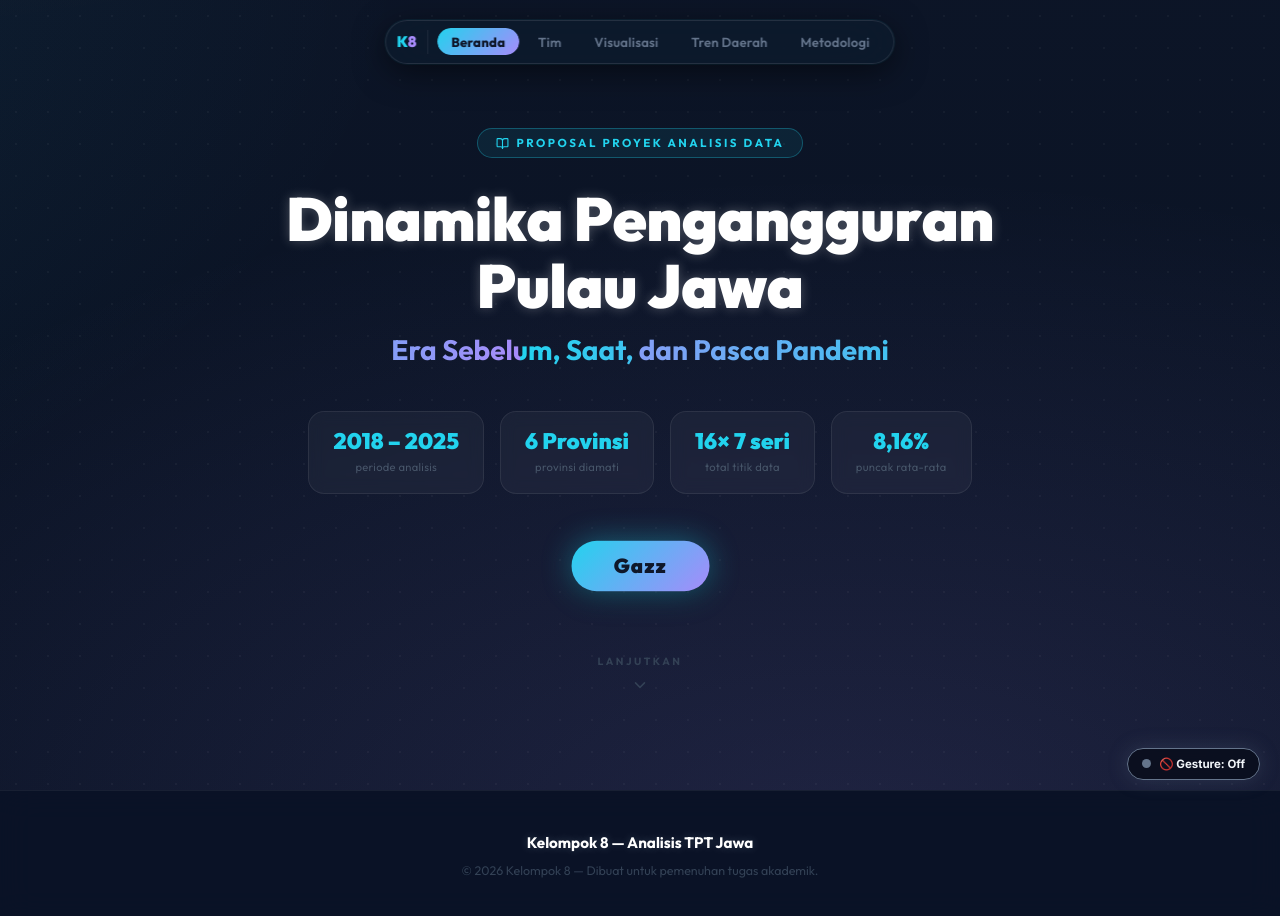
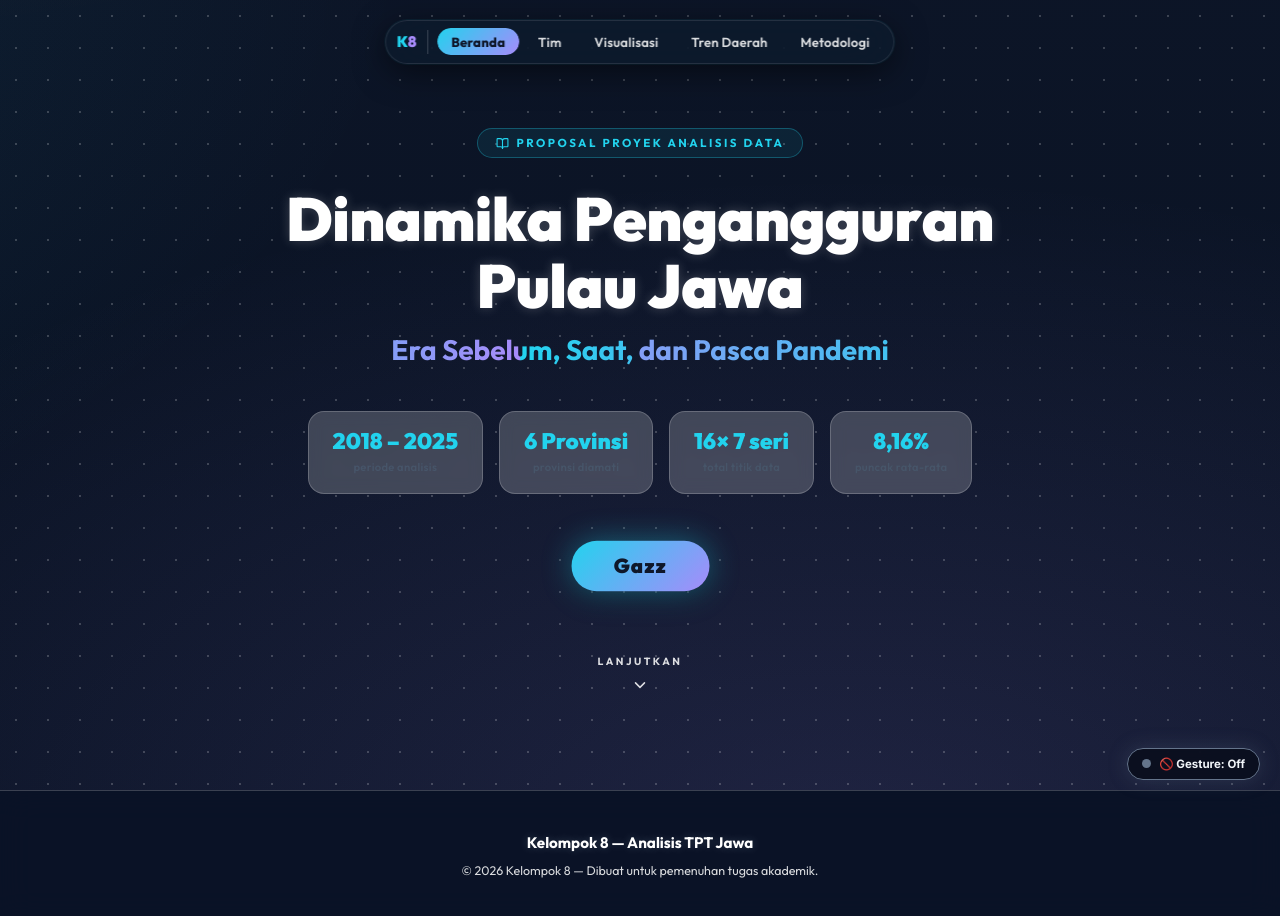
Before and after one commit to PDUUR/statistika-proposal_projek-k8, a React (Vite) app: page / in a window 1280 px wide. Shown: the top 916 px of the page. Built offline with nearby package versions, Linux system fonts and the light colour scheme.

Commit message:
style: enhance text visibility and font weight for dark theme alignment

```diff
--- a/src/App.jsx
+++ b/src/App.jsx
@@ -164,7 +164,7 @@ const childVariants = {
 /* ── Card hover ── */
 const cardHover = (color) => ({
   scale: 1.02,
-  boxShadow: `0 16px 48px rgba(0,0,0,0.6), 0 0 32px ${color}40`,
+  boxShadow: `0 16px 48px rgba(255,255,255,0.2), 0 0 32px ${color}40`,
   borderColor: `${color}44`,
   transition: { duration: 0.2, ease: EASE_QUARTIC },
 });
@@ -230,7 +230,7 @@ const CustomTooltip = ({ active, payload, label }) => {
       background: 'rgba(13,27,46,0.92)',
       border: '0.5px solid rgba(34,211,238,0.25)',
       borderRadius: 16, padding: '14px 18px',
-      boxShadow: '0 12px 40px rgba(0,0,0,0.6), 0 0 20px rgba(34,211,238,0.1)',
+      boxShadow: '0 12px 40px rgba(255,255,255,0.2), 0 0 20px rgba(34,211,238,0.1)',
       backdropFilter: 'blur(20px)', WebkitBackdropFilter: 'blur(20px)',
       minWidth: 210,
     }}>
@@ -240,7 +240,7 @@ const CustomTooltip = ({ active, payload, label }) => {
       {payload.map((entry) => (
         <div key={entry.name} style={{ display: 'flex', alignItems: 'center', gap: 8, marginBottom: 5 }}>
           <span style={{ width: 8, height: 8, borderRadius: '50%', background: entry.color, flexShrink: 0, boxShadow: `0 0 6px ${entry.color}` }} />
-          <span style={{ color: '#94A3B8', fontSize: 12, flex: 1 }}>{entry.name}</span>
+          <span style={{ color: 'rgba(255,255,255,0.85)', fontSize: 12, flex: 1 }}>{entry.name}</span>
           <span style={{ color: '#FFFFFF', fontWeight: 700, fontSize: 13, textShadow: '0 0 10px rgba(255,255,255,0.2)' }}>
             {Number(entry.value).toFixed(2).replace('.', ',')}%
           </span>
@@ -284,12 +284,12 @@ const ProvinceCard = ({ p, index }) => {
       </motion.div>
 
       <motion.div variants={childVariants} custom={1} style={{ display: 'flex', gap: '.65rem' }}>
-        <div style={{ flex: 1, background: 'rgba(255,255,255,0.04)', borderRadius: 12, padding: '.55rem .7rem', textAlign: 'center', border: '0.5px solid rgba(255,255,255,0.06)' }}>
-          <div style={{ fontSize: 9, color: '#475569', fontWeight: 700, textTransform: 'uppercase', letterSpacing: 1.2 }}>puncak</div>
+        <div style={{ flex: 1, background: 'rgba(255,255,255,0.2)', borderRadius: 12, padding: '.55rem .7rem', textAlign: 'center', border: '0.5px solid rgba(255,255,255,0.2)' }}>
+          <div style={{ fontSize: 9, color: 'rgba(255,255,255,0.85)', fontWeight: 700, textTransform: 'uppercase', letterSpacing: 1.2 }}>puncak</div>
           <div style={{ fontSize: 17, fontWeight: 900, color: '#F87171', fontFamily: 'Outfit,sans-serif' }}>{String(peak).replace('.', ',')}%</div>
         </div>
-        <div style={{ flex: 1, background: 'rgba(255,255,255,0.04)', borderRadius: 12, padding: '.55rem .7rem', textAlign: 'center', border: '0.5px solid rgba(255,255,255,0.06)' }}>
-          <div style={{ fontSize: 9, color: '#475569', fontWeight: 700, textTransform: 'uppercase', letterSpacing: 1.2 }}>th 2025</div>
+        <div style={{ flex: 1, background: 'rgba(255,255,255,0.2)', borderRadius: 12, padding: '.55rem .7rem', textAlign: 'center', border: '0.5px solid rgba(255,255,255,0.2)' }}>
+          <div style={{ fontSize: 9, color: 'rgba(255,255,255,0.85)', fontWeight: 700, textTransform: 'uppercase', letterSpacing: 1.2 }}>th 2025</div>
           <div style={{ fontSize: 17, fontWeight: 900, color: p.color, fontFamily: 'Outfit,sans-serif' }}>{String(latest).replace('.', ',')}%</div>
         </div>
       </motion.div>
@@ -303,8 +303,8 @@ const ProvinceCard = ({ p, index }) => {
                 <stop offset="95%" stopColor={p.color} stopOpacity={0}    />
               </linearGradient>
             </defs>
-            <CartesianGrid strokeDasharray="3 3" stroke="rgba(255,255,255,0.3)" vertical={true} horizontal={true} />
-            <XAxis dataKey="label" fontSize={8} interval={3} tick={{ fill: '#475569' }} axisLine={false} tickLine={false} />
+            <CartesianGrid strokeDasharray="3 3" stroke="rgba(255,255,255,0.2)" vertical={true} horizontal={true} />
+            <XAxis dataKey="label" fontSize={8} interval={3} tick={{ fill: 'rgba(255,255,255,0.85)' }} axisLine={false} tickLine={false} />
             <YAxis domain={[0, 13]} hide />
             <Tooltip content={<CustomTooltip />} />
             <Area type="monotone" dataKey={p.name} stroke={p.color} fill={`url(#sparkGrad-${p.name.replace(/\s/g, '')})`} strokeWidth={2.5}
@@ -434,7 +434,7 @@ const App = () => {
             )}
             <span style={{
               position: 'relative', zIndex: 1,
-              color: activeNav === n.id ? '#0F172A' : '#64748B',
+              color: activeNav === n.id ? '#0F172A' : 'rgba(255,255,255,0.85)',
               fontWeight: activeNav === n.id ? 800 : 600,
               transition: 'color 0.2s', fontSize: '.82rem', fontFamily: 'Outfit, sans-serif',
             }}>
@@ -479,7 +479,7 @@ const App = () => {
               {/* Dot grid */}
               <div style={{
                 position: 'absolute', inset: 0, zIndex: 1,
-                backgroundImage: 'radial-gradient(circle, rgba(255,255,255,0.04) 1px, transparent 1px)',
+                backgroundImage: 'radial-gradient(circle, rgba(255,255,255,0.2) 1px, transparent 1px)',
                 backgroundSize: '32px 32px', pointerEvents: 'none',
               }} />
 
@@ -519,7 +519,7 @@ const App = () => {
                       fontSize: 'clamp(2.1rem, 6vw, 3.8rem)',
                       fontWeight: 900, lineHeight: 1.1,
                       letterSpacing: '-0.5px',
-                      color: '#FFFFFF', textShadow: '0 0 12px rgba(255,255,255,0.25)',
+                      color: '#FFFFFF', textShadow: '0 0 12px rgba(255,255,255,0.2)',
                       marginBottom: '.2rem',
                     }}
                   >
@@ -635,10 +635,10 @@ const App = () => {
                   style={{
                     marginTop: '4rem',
                     display: 'inline-flex', flexDirection: 'column', alignItems: 'center', gap: 6,
-                    cursor: 'pointer', color: '#334155', animation: 'scrollBounce 1.8s ease-in-out infinite',
+                    cursor: 'pointer', color: 'rgba(255,255,255,0.85)', animation: 'scrollBounce 1.8s ease-in-out infinite',
                   }}
                   onClick={() => navigateTo('tim')}
-                  whileHover={{ color: '#64748B', transition: { duration: 0.2 } }}
+                  whileHover={{ color: 'rgba(255,255,255,0.85)', transition: { duration: 0.2 } }}
                 >
                   <span style={{ fontSize: '.65rem', fontWeight: 700, letterSpacing: 2.5, textTransform: 'uppercase' }}>lanjutkan</span>
                   <ChevronDown size={18} />
@@ -664,8 +664,8 @@ const App = () => {
                 <div style={{
                   display: 'grid', gridTemplateColumns: '60px 1fr 1fr',
                   background: 'linear-gradient(90deg, rgba(34,211,238,0.12), rgba(167,139,250,0.08))',
-                  borderBottom: '0.5px solid rgba(255,255,255,0.08)',
-                  color: '#64748B', padding: '1rem 1.5rem',
+                  borderBottom: '0.5px solid rgba(255,255,255,0.2)',
+                  color: 'rgba(255,255,255,0.85)', padding: '1rem 1.5rem',
                   fontWeight: 700, fontSize: '.75rem', textTransform: 'uppercase', letterSpacing: 1.8,
                 }}>
                   <span style={{ textAlign: 'center' }}>No.</span>
@@ -701,12 +701,12 @@ const App = () => {
                       style={{
                         display: 'grid', gridTemplateColumns: '60px 1fr 1fr',
                         padding: '1rem 1.5rem', alignItems: 'center',
-                        borderBottom: index < lastIndex ? '0.5px solid rgba(255,255,255,0.05)' : 'none',
-                        background: index % 2 === 0 ? 'rgba(255,255,255,0.01)' : 'transparent',
+                        borderBottom: index < lastIndex ? '0.5px solid rgba(255,255,255,0.2)' : 'none',
+                        background: index % 2 === 0 ? 'rgba(255,255,255,0.2)' : 'transparent',
                       }}
                       whileHover={{ background: 'rgba(34,211,238,0.04)', x: 4, transition: { duration: 0.2 } }}
                     >
-                      <span style={{ textAlign: 'center', fontWeight: 700, color: '#334155', fontFamily: 'monospace', fontSize: '1rem' }}>
+                      <span style={{ textAlign: 'center', fontWeight: 700, color: 'rgba(255,255,255,0.85)', fontFamily: 'monospace', fontSize: '1rem' }}>
                         {String(index + 1).padStart(2, '0')}
                       </span>
                       <div style={{ display: 'flex', alignItems: 'center', gap: '.75rem' }}>
@@ -719,7 +719,7 @@ const App = () => {
                         }}>
                           {member.nama.charAt(0)}
                         </div>
-                        <span style={{ fontWeight: 600, color: '#FFFFFF', fontSize: '.9rem', textShadow: '0 0 10px rgba(255,255,255,0.15)' }}>
+                        <span style={{ fontWeight: 700, color: '#FFFFFF', fontSize: '.9rem', textShadow: '0 0 10px rgba(255,255,255,0.2)' }}>
                           {member.nama}
                         </span>
                       </div>
@@ -773,7 +773,7 @@ const App = () => {
                   <h3 style={{ fontFamily: 'Outfit,sans-serif', fontSize: '1.15rem', fontWeight: 800, color: '#FFFFFF', marginBottom: '.35rem', textShadow: '0 0 10px rgba(255,255,255,0.2)' }}>
                     Tren Tingkat Pengangguran Terbuka (TPT) Berdasarkan Fase
                   </h3>
-                  <p style={{ fontSize: '.83rem', color: '#475569', fontStyle: 'italic' }}>
+                  <p style={{ fontSize: '.83rem', color: 'rgba(255,255,255,0.85)', fontStyle: 'italic' }}>
                     Data ditampilkan dalam persentase (%) berdasarkan laporan berkala BPS (Februari &amp; Agustus).
                     Grid bantu mengikuti standar diagram akademis statistika.
                   </p>
@@ -794,9 +794,9 @@ const App = () => {
                   <div style={{ minWidth: 2200, height: 650, position: 'relative' }}>
                     <ResponsiveContainer width="100%" height="100%">
                       <ComposedChart data={data} margin={{ top: 50, right: 30, bottom: 80, left: 10 }} barCategoryGap="30%" barGap={2}>
-                        <CartesianGrid strokeDasharray="3 3" stroke="rgba(255,255,255,0.3)" vertical={true} horizontal={true} />
-                        <XAxis dataKey="label" tick={{ fill: '#FFFFFF', fontWeight: 700, fontSize: 12, fontFamily: 'Outfit,sans-serif' }} axisLine={{ stroke: 'rgba(255,255,255,0.3)' }} tickLine={{ stroke: 'rgba(255,255,255,0.3)' }} dy={10} />
-                        <YAxis domain={[0, 13]} tick={{ fill: '#FFFFFF', fontWeight: 600, fontSize: 11 }} axisLine={{ stroke: 'rgba(255,255,255,0.3)' }} tickLine={{ stroke: 'rgba(255,255,255,0.3)' }} tickFormatter={v => `${v}%`} width={42} />
+                        <CartesianGrid strokeDasharray="3 3" stroke="rgba(255,255,255,0.2)" vertical={true} horizontal={true} />
+                        <XAxis dataKey="label" tick={{ fill: '#FFFFFF', fontWeight: 700, fontSize: 12, fontFamily: 'Outfit,sans-serif' }} axisLine={{ stroke: 'rgba(255,255,255,0.2)' }} tickLine={{ stroke: 'rgba(255,255,255,0.2)' }} dy={10} />
+                        <YAxis domain={[0, 13]} tick={{ fill: '#FFFFFF', fontWeight: 700, fontSize: 11 }} axisLine={{ stroke: 'rgba(255,255,255,0.2)' }} tickLine={{ stroke: 'rgba(255,255,255,0.2)' }} tickFormatter={v => `${v}%`} width={42} />
                         <Tooltip content={<CustomTooltip />} />
                         <Legend verticalAlign="bottom" height={36} wrapperStyle={{ paddingTop: 120, fontWeight: 700, fontSize: 12, color: '#FFFFFF', fontFamily: 'Outfit,sans-serif' }} />
                         {provinceColors.slice(0, 6).map((p) => (
@@ -818,7 +818,7 @@ const App = () => {
                       display: 'flex', fontWeight: 800, fontSize: 10.5, color: '#FFFFFF',
                       borderRadius: 99, overflow: 'hidden',
                       boxShadow: '0 4px 20px rgba(0,0,0,0.4)',
-                      border: '0.5px solid rgba(255,255,255,0.08)',
+                      border: '0.5px solid rgba(255,255,255,0.2)',
                     }}>
                       <div style={{ flex: `0 0 ${(5/16)*100}%`, background: 'linear-gradient(90deg, #2563EB, #3B82F6)', display: 'flex', alignItems: 'center', justifyContent: 'center', gap: 6, letterSpacing: 1 }}>
                         ◀ FASE 1: SEBELUM PANDEMI ▶
@@ -832,7 +832,7 @@ const App = () => {
                     </div>
                   </div>
                 </div>
-                <p style={{ textAlign: 'center', color: '#334155', fontSize: '.78rem', marginTop: '.5rem', animation: 'float 2s ease-in-out infinite' }}>
+                <p style={{ textAlign: 'center', color: 'rgba(255,255,255,0.85)', fontSize: '.78rem', marginTop: '.5rem', animation: 'float 2s ease-in-out infinite' }}>
                   ← Geser grafik ke samping untuk melihat timeline lengkap →
                 </p>
               </motion.div>
@@ -880,7 +880,7 @@ const App = () => {
                   background: 'rgba(13,27,46,0.7)',
                   backdropFilter: 'blur(24px)', WebkitBackdropFilter: 'blur(24px)',
                   borderRadius: 24, padding: '3rem',
-                  border: '0.5px solid rgba(255,255,255,0.07)',
+                  border: '0.5px solid rgba(255,255,255,0.2)',
                   boxShadow: '0 32px 64px rgba(0,0,0,0.4)',
                   position: 'relative', overflow: 'hidden',
                 }}
@@ -899,25 +899,25 @@ const App = () => {
                         Metodologi &amp; Sumber
                       </h3>
                     </div>
-                    <p style={{ color: '#94A3B8', lineHeight: 1.8, fontSize: '.9rem' }}>
+                    <p style={{ color: 'rgba(255,255,255,0.85)', lineHeight: 1.8, fontSize: '.9rem' }}>
                       Data dikompilasi dari laporan <strong style={{ color: '#FFFFFF' }}>Berita Resmi Statistik (BRS)</strong> Badan Pusat Statistik. Periode pengamatan mencakup transisi kebijakan PSBB ke PPKM hingga masa normalisasi ekonomi 2025.
                     </p>
                   </div>
 
-                  <div style={{ flex: '1 1 280px', borderLeft: '0.5px solid rgba(255,255,255,0.07)', paddingLeft: '2.5rem' }}>
+                  <div style={{ flex: '1 1 280px', borderLeft: '0.5px solid rgba(255,255,255,0.2)', paddingLeft: '2.5rem' }}>
                     <div style={{ display: 'flex', alignItems: 'center', gap: '.6rem', marginBottom: '1rem' }}>
                       <Award style={{ color: '#A78BFA', width: 22, height: 22 }} />
                       <h3 style={{ fontFamily: 'Outfit,sans-serif', fontWeight: 800, fontSize: '1.05rem', textTransform: 'uppercase', letterSpacing: 1.5, color: '#FFFFFF', textShadow: '0 0 10px rgba(255,255,255,0.2)' }}>
                         Komitmen Data
                       </h3>
                     </div>
-                    <p style={{ color: '#94A3B8', fontSize: '.9rem', lineHeight: 1.8, fontStyle: 'italic' }}>
+                    <p style={{ color: 'rgba(255,255,255,0.85)', fontSize: '.9rem', lineHeight: 1.8, fontStyle: 'italic' }}>
                       "Seluruh angka yang disajikan telah diverifikasi silang dengan tabel statis BPS guna menjamin objektivitas hasil analisis dalam proposal ini."
                     </p>
 
-                    <div style={{ marginTop: '2rem', paddingTop: '1.5rem', borderTop: '0.5px solid rgba(255,255,255,0.07)', display: 'flex', alignItems: 'center', justifyContent: 'space-between' }}>
+                    <div style={{ marginTop: '2rem', paddingTop: '1.5rem', borderTop: '0.5px solid rgba(255,255,255,0.2)', display: 'flex', alignItems: 'center', justifyContent: 'space-between' }}>
                       <div>
-                        <p style={{ fontSize: '.62rem', color: '#334155', textTransform: 'uppercase', letterSpacing: 2 }}>tahun terbit</p>
+                        <p style={{ fontSize: '.62rem', color: 'rgba(255,255,255,0.85)', textTransform: 'uppercase', letterSpacing: 2 }}>tahun terbit</p>
                         <p style={{ fontWeight: 900, fontFamily: 'Outfit,sans-serif', fontSize: '1.2rem', color: '#FFFFFF', textShadow: '0 0 10px rgba(255,255,255,0.2)' }}>2026</p>
                       </div>
                       <motion.div
@@ -949,14 +949,14 @@ const App = () => {
       {/* ── FOOTER ── */}
       <footer style={{
         marginTop: 'auto',
-        borderTop: '0.5px solid rgba(255,255,255,0.06)',
+        borderTop: '0.5px solid rgba(255,255,255,0.2)',
         padding: '2.5rem', textAlign: 'center',
         background: 'rgba(9,18,38,0.8)', backdropFilter: 'blur(16px)',
       }}>
         <p style={{ fontFamily: 'Outfit,sans-serif', fontWeight: 700, fontSize: '.95rem', color: '#FFFFFF', marginBottom: '.35rem', textShadow: '0 0 10px rgba(255,255,255,0.2)' }}>
           Kelompok 8 &mdash; Analisis TPT Jawa
         </p>
-        <p style={{ color: '#334155', fontSize: '.78rem' }}>
+        <p style={{ color: 'rgba(255,255,255,0.85)', fontSize: '.78rem' }}>
           &copy; 2026 Kelompok 8 &mdash; Dibuat untuk pemenuhan tugas akademik.
         </p>
       </footer>
--- a/src/index.css
+++ b/src/index.css
@@ -36,9 +36,9 @@
   --text-faint:    #475569;
 
   /* Borders */
-  --border-glass:  rgba(255, 255, 255, 0.08);
+  --border-glass:  rgba(255, 255, 255, 0.2);
   --border-glow:   rgba(34, 211, 238, 0.3);
-  --border-light:  rgba(255, 255, 255, 0.06);
+  --border-light:  rgba(255, 255, 255, 0.2);
 
   /* Shape */
   --radius-card:   20px;
@@ -250,7 +250,7 @@ body {
 
 /* ── Stat badge chip ─── */
 .stat-chip {
-  background: rgba(255,255,255,0.04);
+  background: rgba(255, 255, 255, 0.2);
   border: 0.5px solid var(--border-glass);
   border-radius: 16px;
   padding: 1rem 1.5rem;
@@ -278,7 +278,7 @@ body {
   font-size: .7rem;
   color: var(--text-faint);
   margin-top: .25rem;
-  font-weight: 500;
+  font-weight: 600;
   text-transform: lowercase;
   letter-spacing: .3px;
 }
```
